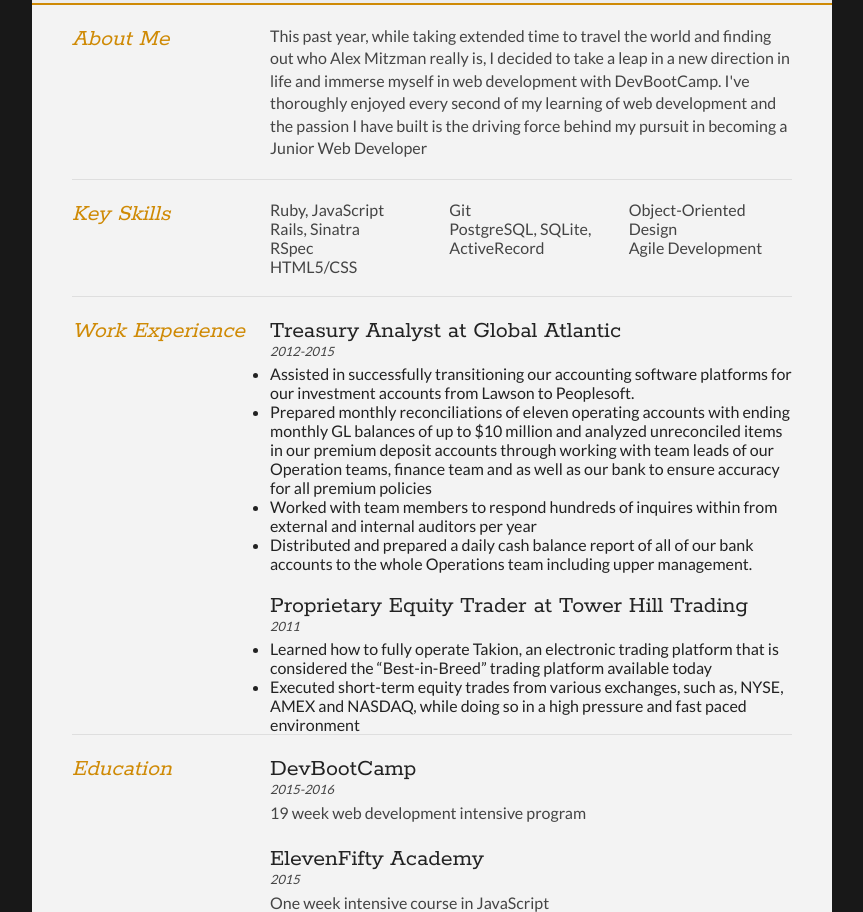
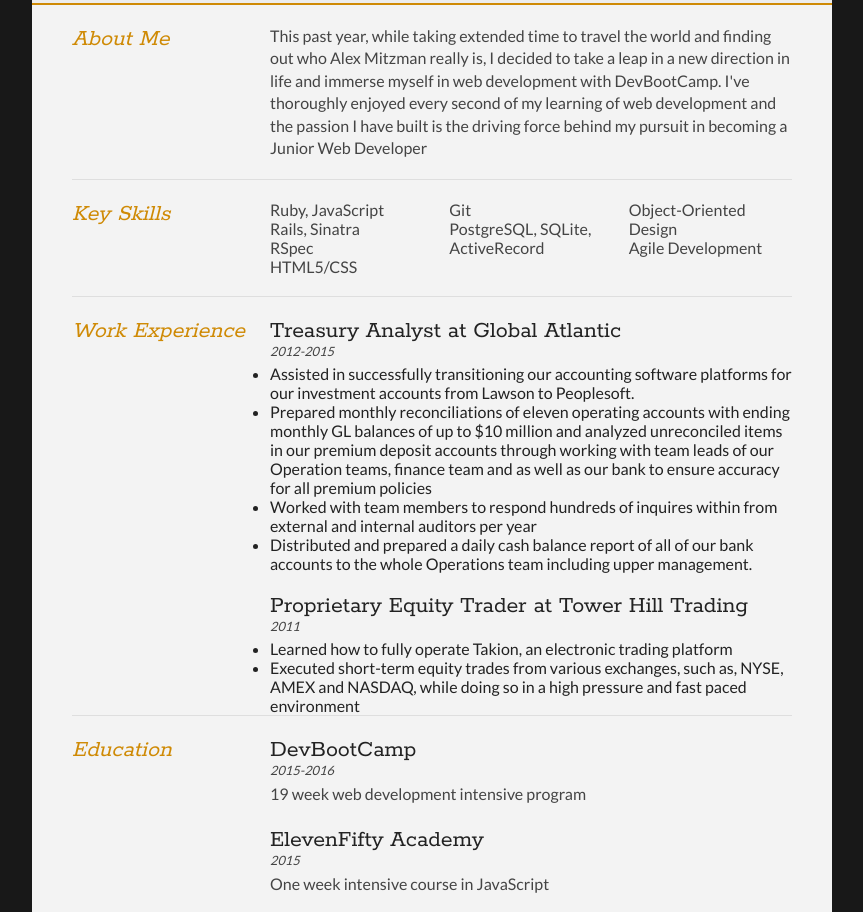
Before and after one commit to amitzman/amitzman.github.io, a plain HTML site: page resume/resume.html in a window 1280 px wide. Shown: the part 153-1065 px from the top of the page, without its empty margins (208-1071 px from the left). Drawn offline with Linux system fonts and the light colour scheme.

Commit message:
Update trading description

```diff
--- a/resume/resume.html
+++ b/resume/resume.html
@@ -88,7 +88,7 @@
           <h2>Proprietary Equity Trader at Tower Hill Trading</h2>
           <p class="subDetails">2011</p>
           <ul>
-            <li>Learned how to fully operate Takion, an electronic trading platform that is considered the “Best-in-Breed” trading platform available today</li>
+            <li>Learned how to fully operate Takion, an electronic trading platform</li>
             <li>Executed short-term equity trades from various exchanges, such as, NYSE, AMEX and NASDAQ, while doing so in a high pressure and fast paced environment</li>
           </ul>
         </article>
```
